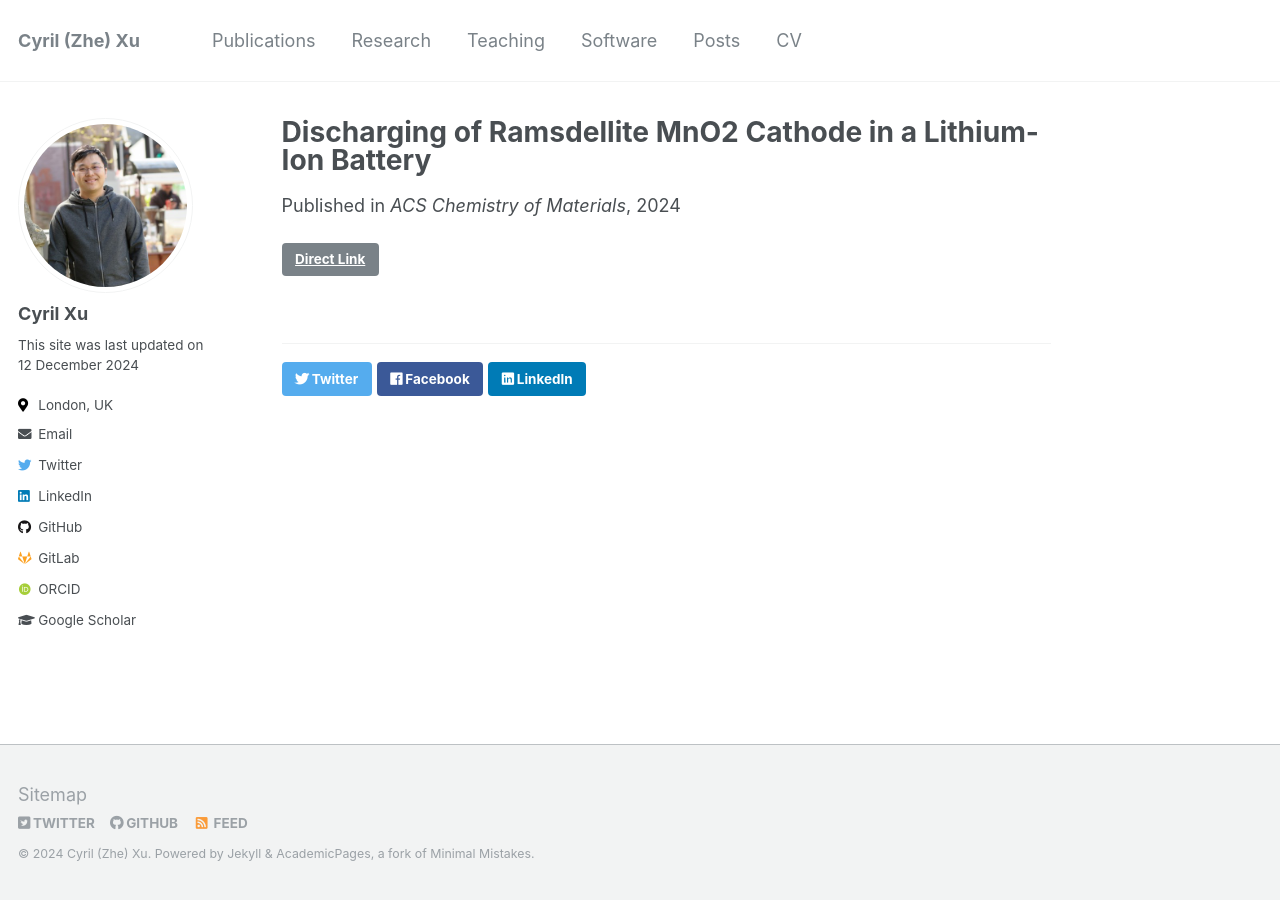
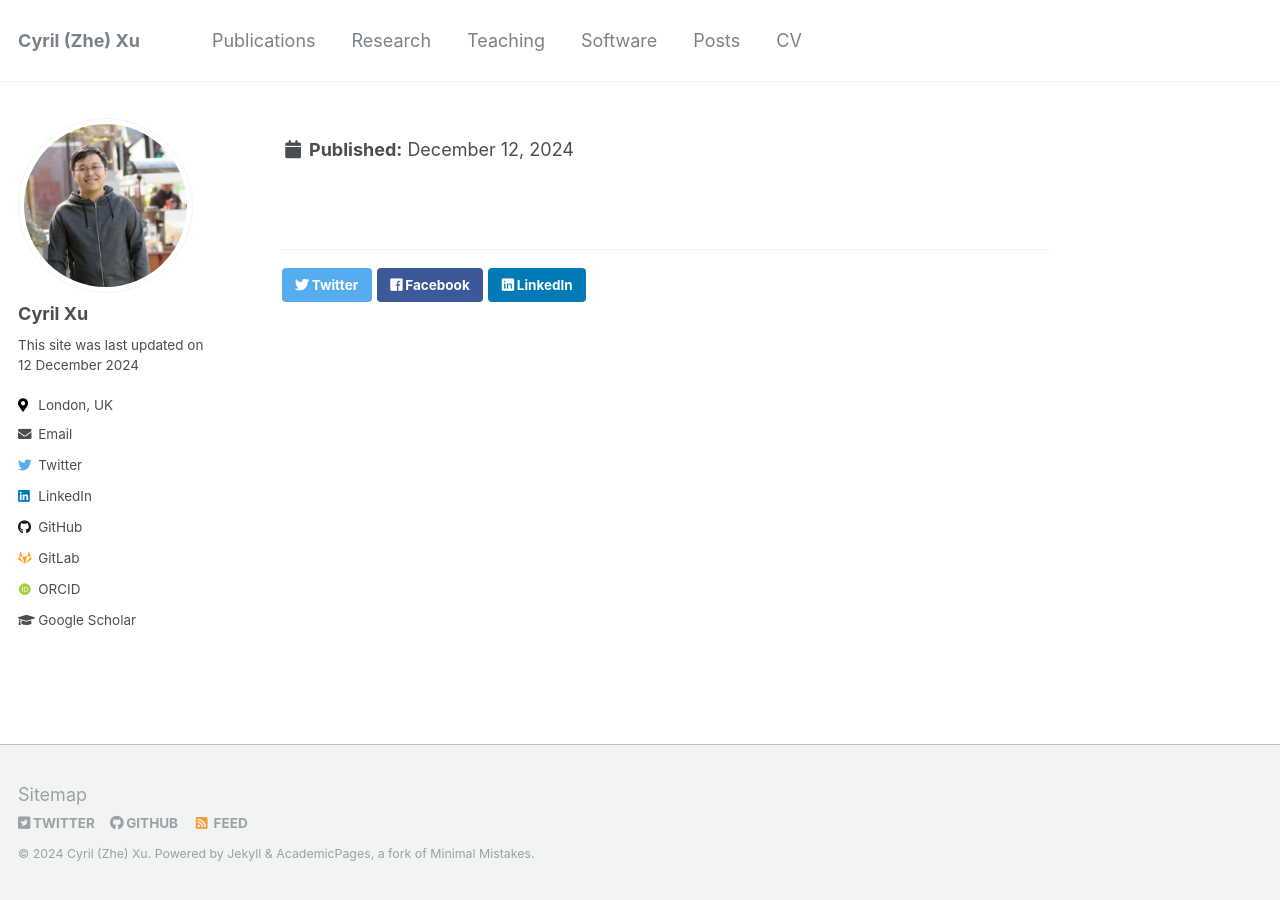
Before and after one commit to whoiscyril/webpage, a Jekyll site: the page built from _publications/2023-LiMnO2.md, in a window 1280 px wide. Built offline with Jekyll 4.4.1, drawn with Linux system fonts in a browser that asks for light colours; some web fonts are replaced.

Commit message:
hide downloadable papers

```diff
--- a/_publications/2023-LiMnO2.md
+++ b/_publications/2023-LiMnO2.md
@@ -4,6 +4,6 @@ collection: publications
 permalink: /publications/2023-LiMnO2
 date: 2024-08-30
 venue: 'ACS Chemistry of Materials'
-paperurl: '/files/pdf/research/BayesPostEst.pdf'
+<paperurl: '/files/pdf/research/BayesPostEst.pdf'>
 link: 'https://doi.org/10.1021/acs.chemmater.4c01417'
 ---
```
